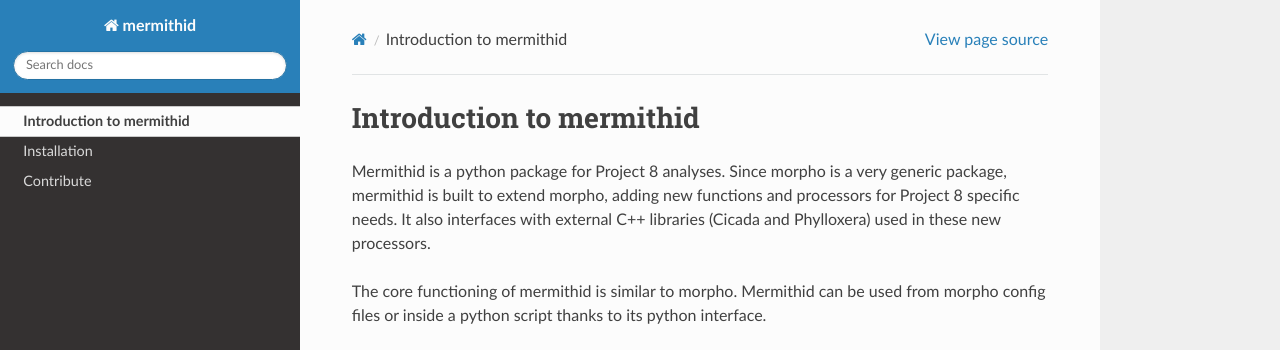
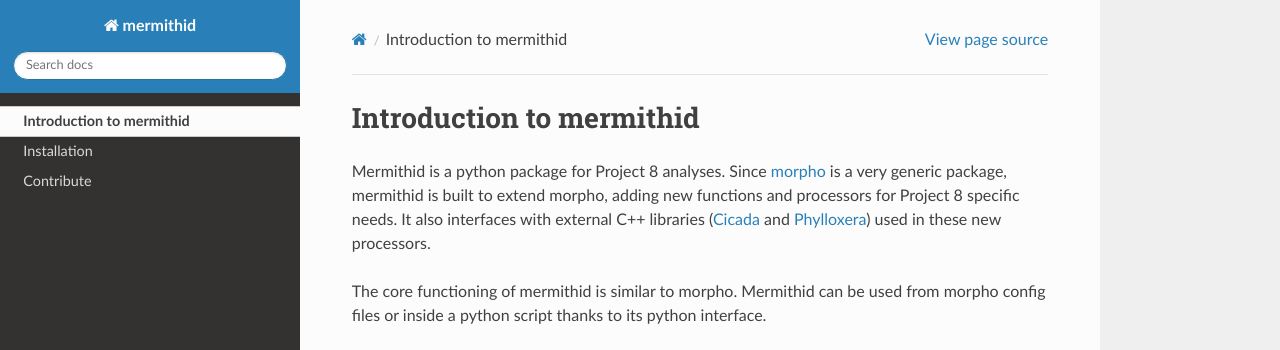
Before and after one commit to project8/mermithid, a Sphinx documentation site: the page built from documentation/intro.rst, in a window 1280 px wide. Shown: the top 350 px of the page. Built offline with Sphinx 7.4.7 and the Read the Docs theme 2.0.0, drawn with Linux system fonts in a browser that asks for light colours; pages that are not in the unit, such as notebooks, are missing from menus; part of the change alters nothing that is shown.

```diff
--- a/documentation/intro.rst
+++ b/documentation/intro.rst
@@ -3,9 +3,12 @@ Introduction to mermithid
 --------------------------
 
 Mermithid is a python package for Project 8 analyses.
-Since morpho is a very generic package, mermithid is built to extend morpho, adding new functions and processors for Project 8 specific needs.
-It also interfaces with external C++ libraries (Cicada and Phylloxera) used in these new processors.
+Since `morpho`_ is a very generic package, mermithid is built to extend morpho, adding new functions and processors for Project 8 specific needs.
+It also interfaces with external C++ libraries (`Cicada`_ and `Phylloxera`_) used in these new processors.
 
+.. _morpho: https://morpho.readthedocs.org
+.. _Cicada: https://github.com/project8/cicada
+.. _Phylloxera: https://github.com/project8/phylloxera
 
 The core functioning of mermithid is similar to morpho.
 Mermithid can be used from morpho config files or inside a python script thanks to its python interface.
```
